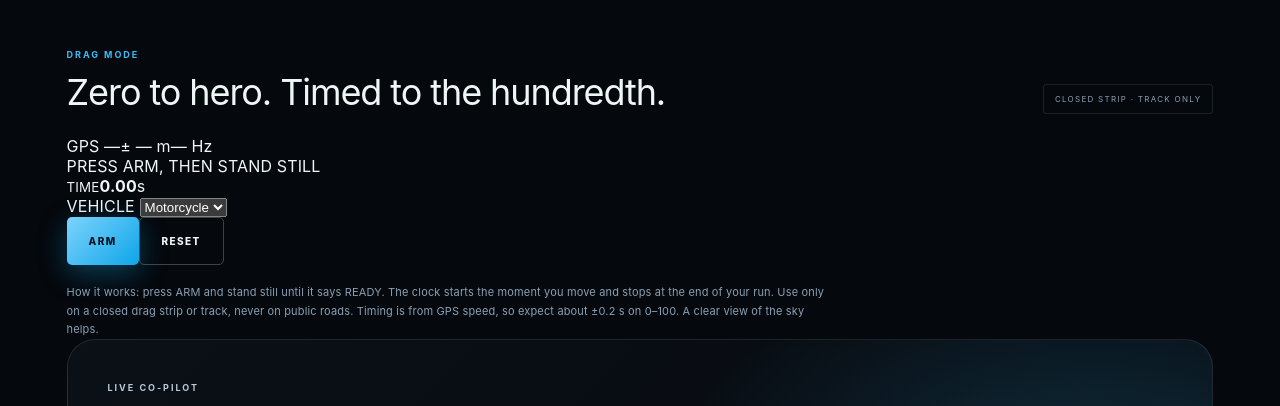
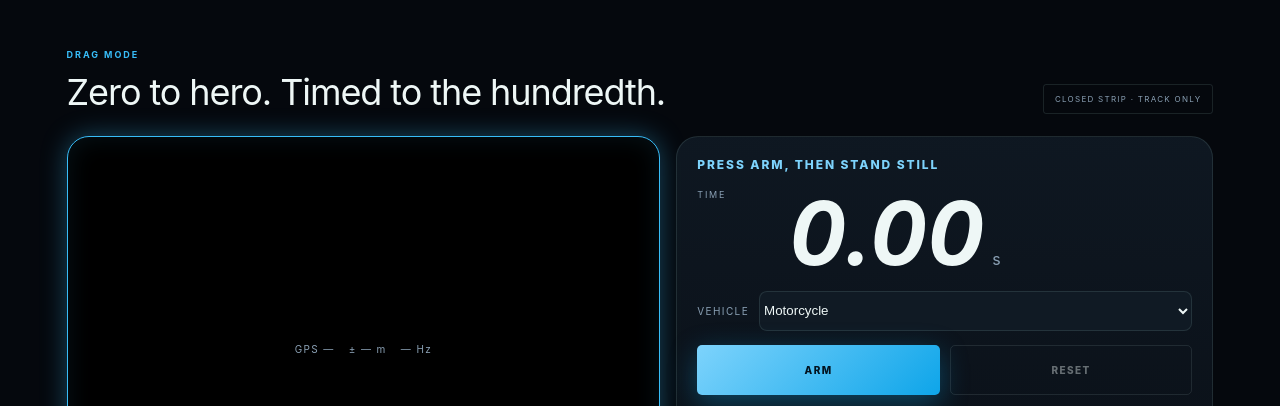
Before and after one commit to asluniversity/slaymoto, a plain HTML site: page index.html in a window 1280 px wide. Shown: the part 3329-3735 px from the top of the page. Drawn offline with nearby package versions, Linux system fonts and the light colour scheme; a script that the page names is missing.

Commit message:
Update styles.css

```diff
--- a/styles.css
+++ b/styles.css
@@ -238,3 +238,23 @@ img{max-width:100%;height:auto}
 @media(prefers-reduced-motion:reduce){html{scroll-behavior:auto}*{transition:none!important}}
 /* the HUD and other [hidden] elements must stay hidden even when a class sets display */
 [hidden]{display:none!important}
+
+/* ---- v14 drag mode ---- */
+[hidden]{display:none!important}
+.drag{margin:90px 0}.drag-grid{display:grid;grid-template-columns:1.05fr .95fr;gap:16px;align-items:start}
+.drag-dial{padding:20px 16px 16px;border-radius:22px;border:1px solid #38bdf8;background:#000;box-shadow:0 0 26px rgba(56,189,248,.35),inset 0 0 26px rgba(56,189,248,.1);text-align:center}
+.drag-dial svg{width:100%;height:auto;max-width:600px;display:block;margin:0 auto}
+.dg-chips{display:flex;justify-content:center;gap:14px;flex-wrap:wrap;margin-top:8px;font-size:10px;letter-spacing:.14em;color:var(--muted)}
+.drag-panel{padding:20px;border-radius:22px;border:1px solid var(--line);background:linear-gradient(180deg,rgba(16,26,36,.9),rgba(11,17,24,.9));display:grid;gap:14px;align-content:start;min-width:0}
+.dg-status{font-size:12px;font-weight:800;letter-spacing:.16em;color:var(--tiffany2);min-height:18px}
+.dg-status.go{color:#fff;text-shadow:0 0 18px #38bdf8;animation:dgp 1s infinite}@keyframes dgp{50%{opacity:.45}}
+.dg-timer{display:flex;align-items:baseline;gap:8px}.dg-timer small{font-size:9px;letter-spacing:.2em;color:var(--muted);align-self:flex-start;min-width:84px}
+.dg-timer b{font-size:clamp(56px,12vw,88px);font-style:italic;line-height:1;font-variant-numeric:tabular-nums}.dg-timer span{color:var(--muted)}
+.dg-veh{font-size:10px;letter-spacing:.14em;color:var(--muted);display:flex;align-items:center;gap:10px}
+.dg-veh select{flex:1;min-height:40px;background:var(--panel2);color:var(--text);border:1px solid var(--line);border-radius:8px}
+.dg-actions{display:grid;grid-template-columns:1fr 1fr;gap:10px}.dg-actions button{min-height:50px;width:100%}.dg-actions button:disabled{opacity:.4}
+.dg-table{display:grid;gap:6px}.dg-row{display:grid;grid-template-columns:1.2fr 1fr 1fr;gap:8px;align-items:center;padding:9px 12px;border-radius:10px;background:rgba(255,255,255,.03);font-size:12px;color:#5d6b78}
+.dg-row b{font-variant-numeric:tabular-nums;font-size:15px}.dg-row em{font-style:normal;text-align:right}
+.dg-row.hit{color:#d5dbe0;background:rgba(56,189,248,.1);border:1px solid rgba(56,189,248,.35)}.dg-row.hit b{color:#fff}
+@media(max-width:850px){.drag-grid{grid-template-columns:1fr}.drag{margin:70px 0}.nav-m a{letter-spacing:.1em;font-size:10px}}
+.drag-dial{align-self:stretch;display:flex;flex-direction:column;justify-content:center}
```
